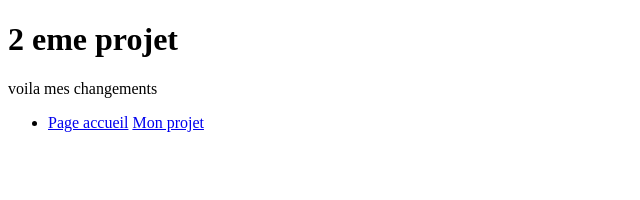
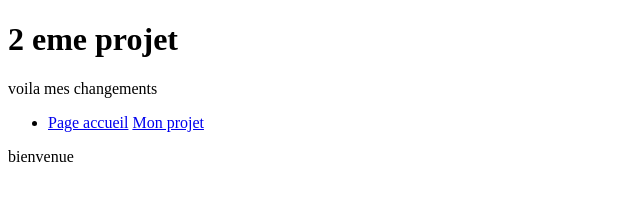
Before and after one commit to Loubna-Souiba/tp1_loubna_souiba, a plain HTML site: page projet2.html in a window 1280 px wide. Shown: the full height of the page, 0-640 px from the left. Drawn offline with Linux system fonts and the light colour scheme.

Commit message:
dernier conmit

```diff
--- a/projet2.html
+++ b/projet2.html
@@ -18,5 +18,6 @@
             </ul>
         </nav>
     </header>
+    <p>bienvenue</p>
 </body>
 </html>
```
